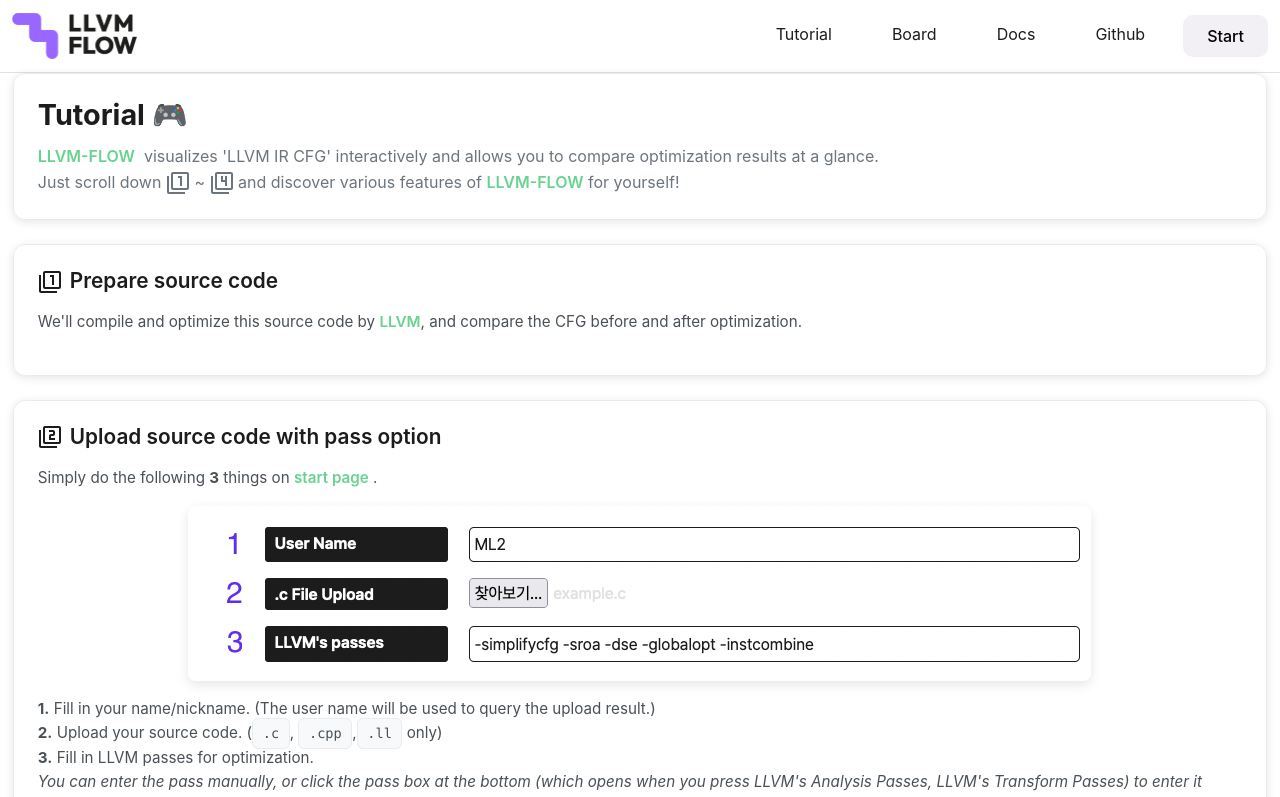
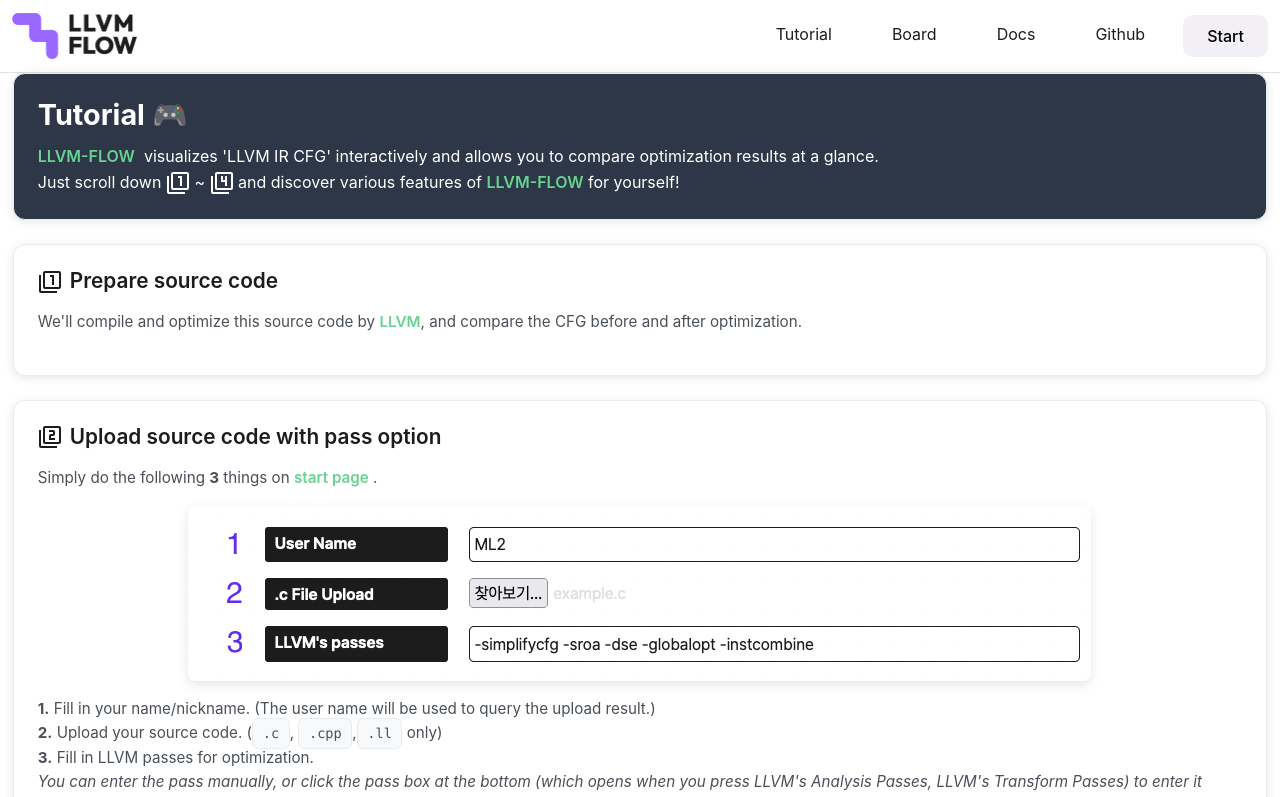
Before and after one commit to kc-ml2/llvm-flow-frontend, a React (Create React App) app: page /tutorial in a window 1280 px wide. Shown: the top 797 px of the page. Built offline with nearby package versions, Linux system fonts and the light colour scheme; no server answers; a web font is replaced by a local one.

Commit message:
[STYLE] command color

```diff
--- a/src/components/pages/llvmcfg/llvmcfg.module.scss
+++ b/src/components/pages/llvmcfg/llvmcfg.module.scss
@@ -8,7 +8,7 @@
 
   .cfgName {
     border-radius: 5px;
-    background-color: $dark;
+    background-color: $command;
     color: white;
     font-size: 14px;
     padding: 1rem;
--- a/src/components/pages/tutorial/tutorial.module.scss
+++ b/src/components/pages/tutorial/tutorial.module.scss
@@ -8,24 +8,23 @@
   width: 95%;
 
   #title {
-    background-color: white;
+    background-color: $command;
     border-radius: 12px;
     padding: 1.5rem;
     margin-bottom: 1.5rem;
     box-shadow: 0 2px 10px rgba(0, 0, 0, 0.1);
     border: 1px solid #e9ecef;
+    color: white;
 
     h3 {
       font-size: 1.8rem;
       font-weight: 700;
       margin-bottom: 0.75rem;
-      color: $dark;
     }
 
     span {
       font-size: 1rem;
       line-height: 1.6;
-      color: #6c757d;
 
       i {
         font-style: normal;
--- a/src/styles/_variable.scss
+++ b/src/styles/_variable.scss
@@ -11,6 +11,7 @@
 $lightred: #fceaef !default;
 $highlight: #68d391 !default;
 $secondary: #f2f0f5 !default;
+$command: #2d3748 !default;
 
 // button
 $btn-padding-y: 7px !default;
```
